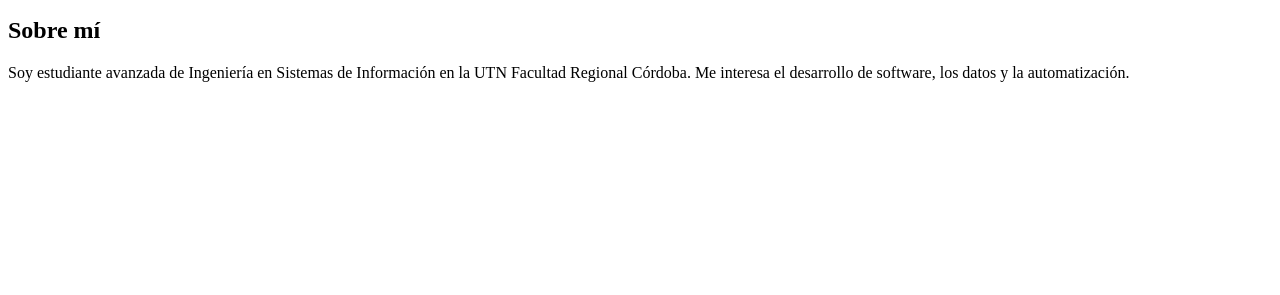
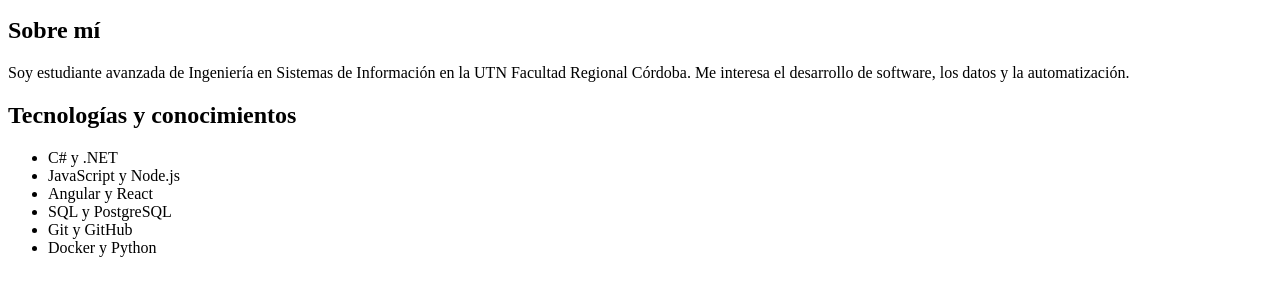
Before and after one commit to Nataliavarela189/natalia-developer-profile, a plain HTML site: page index.html in a window 1280 px wide. Shown: the part 101-396 px from the top of the page. Drawn offline with Linux system fonts and the light colour scheme.

Commit message:
feat: agregar seccion de tecnologias

```diff
--- a/index.html
+++ b/index.html
@@ -22,6 +22,20 @@
                 Me interesa el desarrollo de software, los datos y la automatización.
             </p>
         </section>
+
+        <section>
+            <h2>Tecnologías y conocimientos</h2>
+
+            <ul>
+                <li>C# y .NET</li>
+                <li>JavaScript y Node.js</li>
+                <li>Angular y React</li>
+                <li>SQL y PostgreSQL</li>
+                <li>Git y GitHub</li>
+                <li>Docker y Python</li>
+            </ul>
+        </section>
+
     </main>
 
 </body>
```
